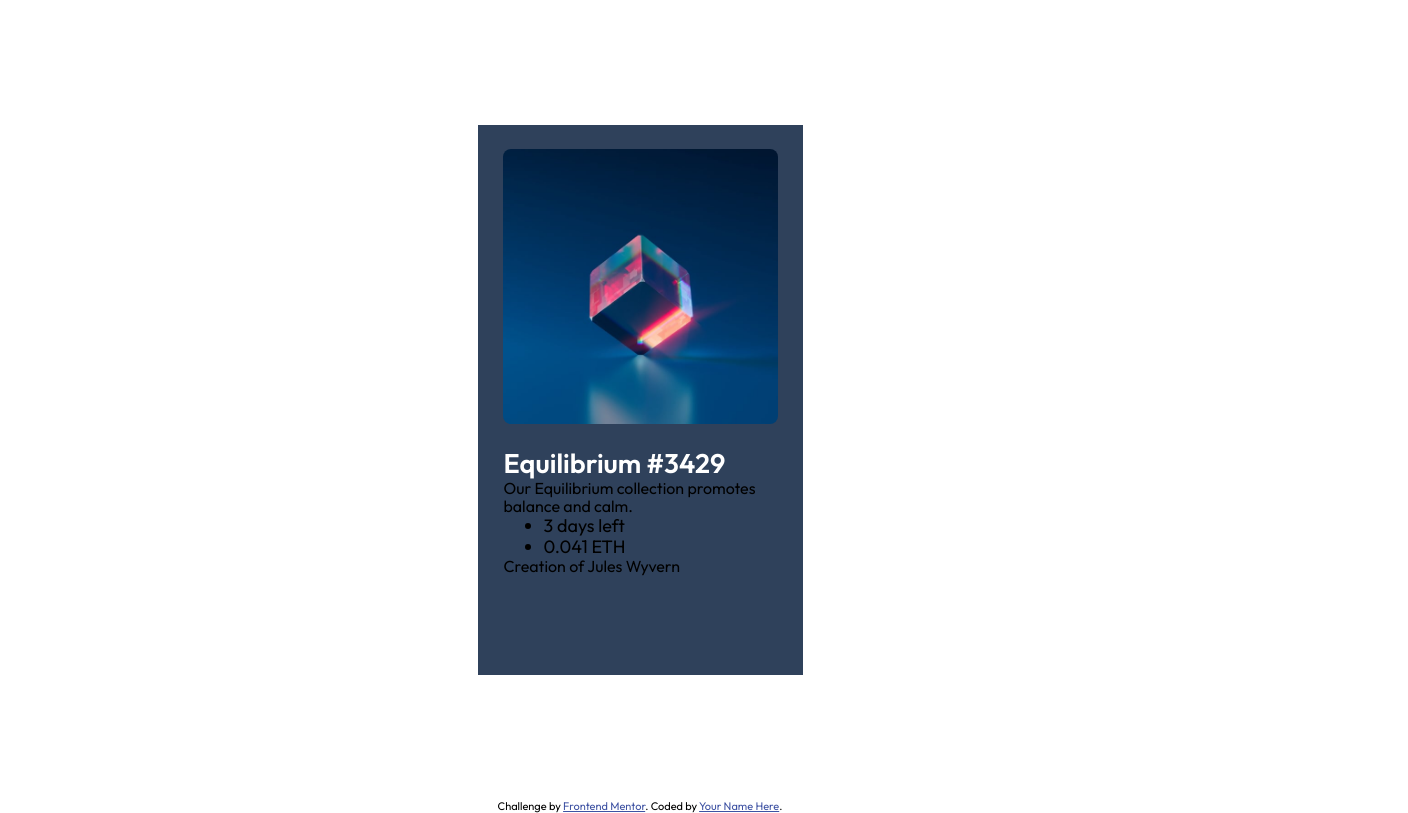
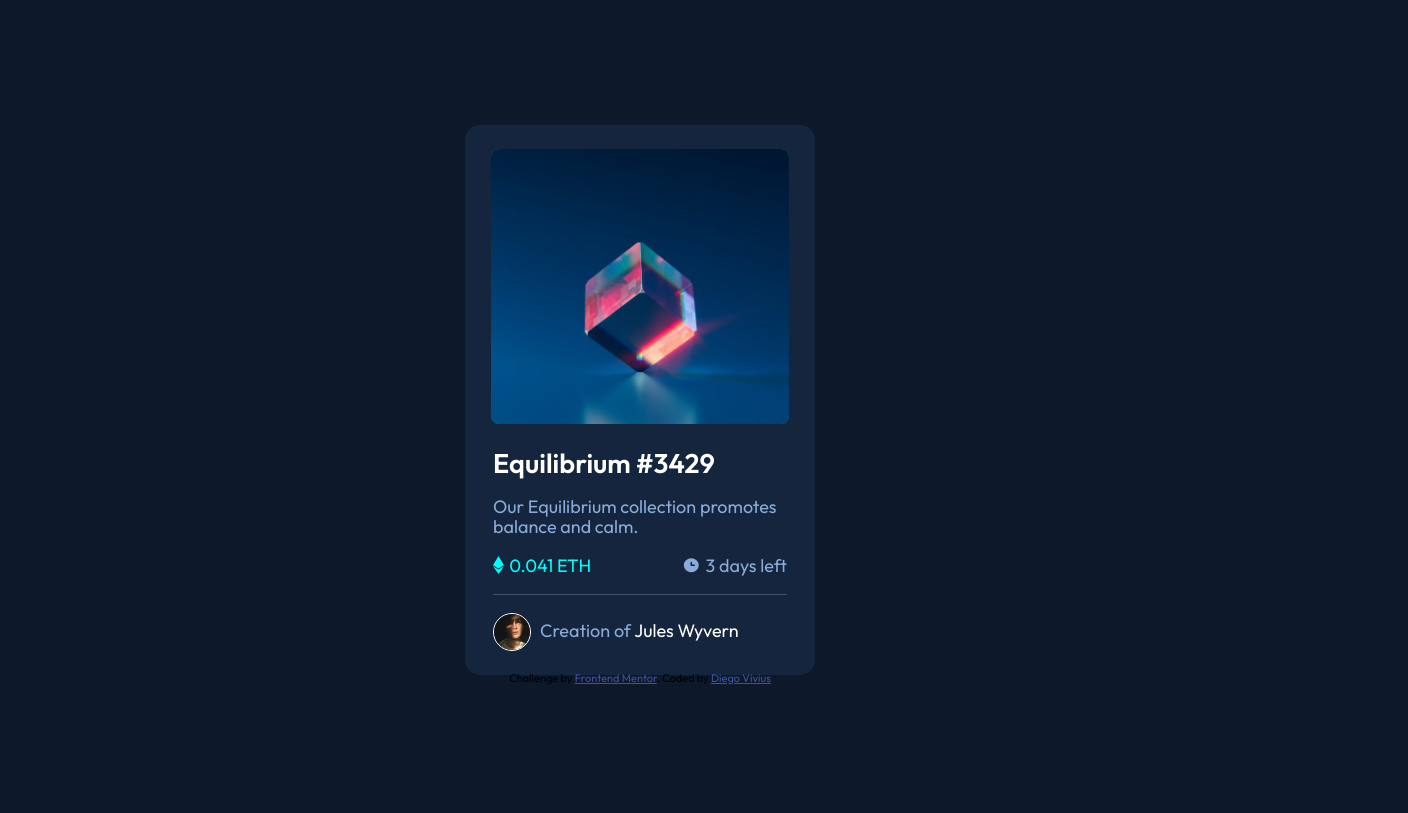
Before and after one commit to vandeldiegoc/nft-preview-card-component-main, a plain HTML site: page index.html in a window 1280 px wide. Shown: the whole page, 1408 px wide, since content can reach past the window. Drawn offline with Linux system fonts and the light colour scheme.

Commit message:
complete

```diff
--- a/index.html
+++ b/index.html
@@ -30,10 +30,19 @@
         <h2 class="card__article__tittle">Equilibrium #3429</h2>
         <p class="card__article__description">Our Equilibrium collection promotes balance and calm.</p>
         <ul>
-          <li class="card__article__price article-extra-inf">3 days left</li>
-          <li class="card__article__price article-extrainf">0.041 ETH</li>
+          <li class="card__article__price article-extrainf">
+            <img src="images/icon-ethereum.svg" alt="">
+            <span>0.041 ETH</span>
+          </li>
+          <li class="card__article__price article-extra-inf">
+            <img src="images/icon-clock.svg" alt="">
+            <p>3 days left</p>
+          </li>
         </ul>
-          <p class="card__article__footer-text">Creation of Jules Wyvern</p>
+        <div class="card__article__footer">
+          <img class="card__article__footer__img" src="images/image-avatar.png" alt="">
+          <p class="card__article__footer__text">Creation of <a href="#">Jules Wyvern</a></p>
+        </div>
       </article>
     </div>
 
@@ -43,7 +52,7 @@
 
   <div class="attribution">
     Challenge by <a href="https://www.frontendmentor.io?ref=challenge" target="_blank">Frontend Mentor</a>.
-    Coded by <a href="#">Your Name Here</a>.
+    Coded by <a href="#">Diego Vivius</a>
   </div>
 </body>
 
--- a/style.css
+++ b/style.css
@@ -3,8 +3,8 @@
   :root {
       --Soft-blue: hsl(215, 51%, 70%);
       --Cyan: hsl(178, 100%, 50%);
-      --Very-dark-blue: hsl(217, 54%, 11%);
-      --Very-dark-blue: hsl(216, 50%, 16%);
+      --Very-dark-blue-main: hsl(217, 54%, 11%);
+      --Very-dark-blue-card: hsl(216, 50%, 16%);
       --Very-dark-blue: hsl(215, 32%, 27%);
       --White: hsl(0, 0%, 100%);
       font-family: 'Outfit', sans-serif;
@@ -18,6 +18,7 @@
 
   body{
     font-size: 18px;
+    background-color: var(--Very-dark-blue-main);
   }
 
   .attribution {
@@ -42,33 +43,123 @@
   .card {
       width: 325px;
       height: 550px;
-      background-color: var(--Very-dark-blue);
+      background-color: var(--Very-dark-blue-card);
+      border-radius: 15px;
 
   }
 
   .card__imagen {
-      width: 275px;
+      opacity: 1;
+      background-image: url(images/icon-view.svg);
+      background-repeat: no-repeat;
+      background-position: center;
+      background-color:hsla(178, 100%, 50%, 0.5) ;
+      width: 85%;
       height: 275px;
       margin: 1.5rem auto;
       border-radius: 8px;
-      background-size: cover;
-      overflow: hidden;
-
+      overflow:hidden;
+      text-align: center;
 
   }
 
-  img {
+ img {
+      opacity: 1;
       max-width: 100%;
   }
+  img:hover{
+    opacity: 0.5;
+  }
+
 
   .card__article{
     padding: 0 8%;
   }
 
   p{
-    font-size: 16px;
+    font-size: 17px;
+    color: var(--Soft-blue);
+    font-weight: 400;
   }
 
   h2{
-    color: var(--White)
+    color: var(--White);
+    margin-bottom: 6%;
   }
+  h2:hover{
+color: var(--Cyan)
+  }
+
+  ul{
+    list-style: none;
+    display: flex;
+    justify-content:space-between;
+    padding: 0;
+    margin-top: 6%;
+    margin-bottom: 6%;
+  }
+
+  li{
+    display: flex;
+    width: 50%;
+  }
+
+.article-extra-inf{
+  justify-content: end;
+}
+
+
+.card__article__price span{
+  color: var(--Cyan);
+}
+
+  li img{
+    padding-right: 0.3rem;
+    height: 90%;
+
+  }
+
+
+.card__article__footer{
+
+  border-top: 1px solid hsla(0, 0%, 100%, 0.2);
+  padding-top: 6%;
+  display: flex;
+  align-items: center;
+  }
+
+.card__article__footer__img{
+  width: 13%;
+  border: solid 1px hsl(0, 0%, 100%);
+  border-radius: 50%;
+  margin-right: 3%;
+}
+
+
+.card__article__footer__text a{
+
+  color: white;
+  text-decoration: none;
+}
+
+.card__article__footer__text a:hover{
+  color: var(--Cyan);
+}
+
+.attribution{
+  margin: -10%;
+}
+
+@media (min-width: 900px){
+  .card{
+    width:350px;
+  }
+
+  .card__imagen{
+    width: 85%;
+  }
+  p{
+    font-size: 18px;
+  }
+
+}
```
